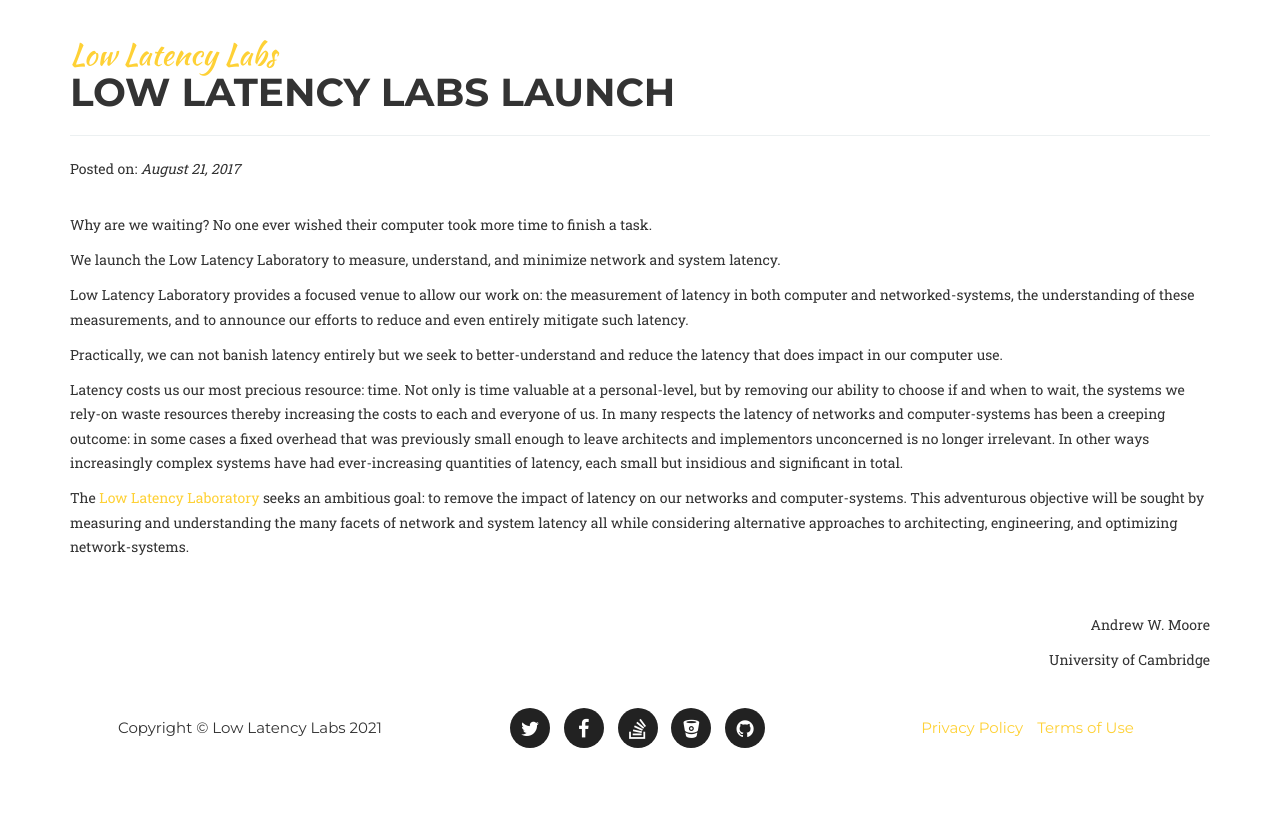
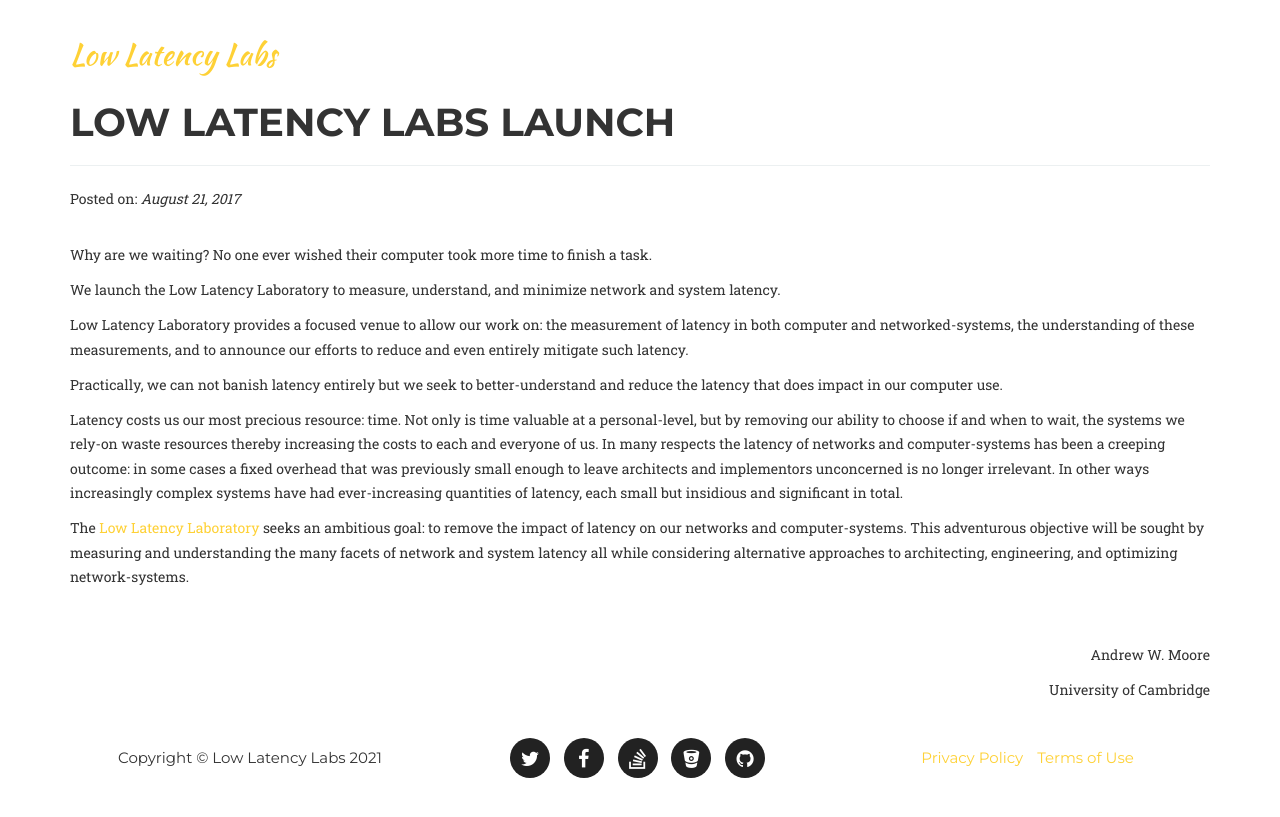
Before and after one commit to blurryhumanface/LowLatencyLabs, a Jekyll site: the page built from low-latency-labs-launch.html, in a window 1280 px wide. Shown: the top 817 px of the page. Built offline with Jekyll 4.4.1, drawn with Linux system fonts in a browser that asks for light colours; some web fonts are replaced.

Commit message:
changed padding amount

```diff
--- a/_includes/css/custom.css
+++ b/_includes/css/custom.css
@@ -27,5 +27,5 @@
 }
 
 .navbar-padding {
-  padding-top: 50px;
+  padding-top: 80px;
 }
```
